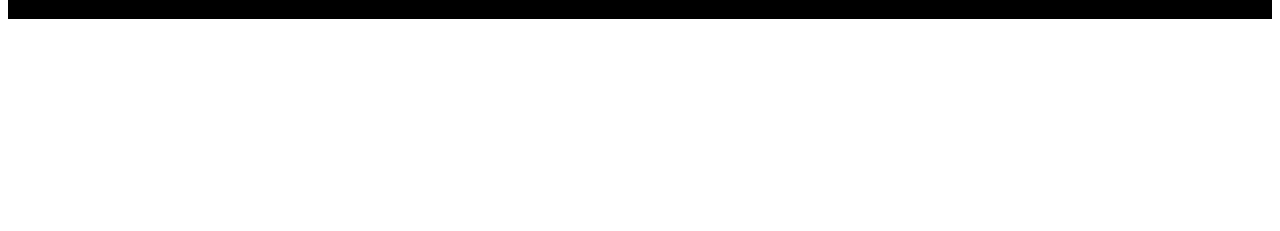
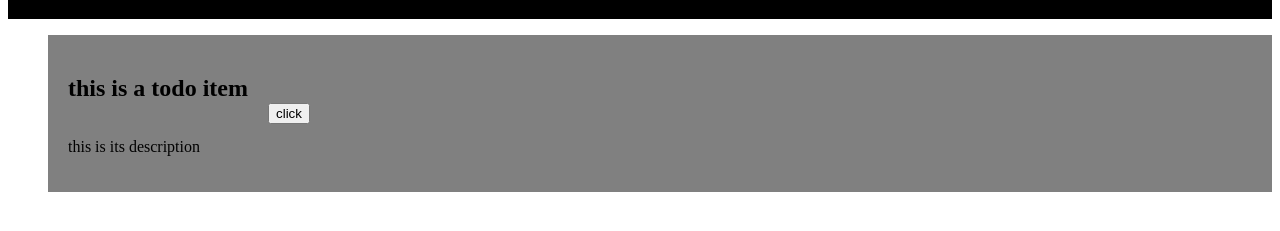
Before and after one commit to jackalot/O-To-Do-List, a website built with webpack: page dist/index.html in a window 1280 px wide. Shown: the part 69-300 px from the top of the page. Built offline with Linux system fonts and the light colour scheme.

Commit message:
added some styling to the to-do items

```diff
--- a/src/style.css
+++ b/src/style.css
@@ -9,3 +9,19 @@ header h1 {
     padding-left: 5px;
     padding-right: 5px;
 }
+.To-Do-Item {
+    background: gray;
+    display: flex;
+    flex-direction: row;
+}
+.To-Do-Item .Item-Text {
+    display: flex;
+    flex-direction: column;
+    margin: 20px;
+}
+.To-Do-Item .Item-Box {
+    display: flex;
+    flex-direction: column;
+    justify-content: center;
+    align-items: flex-end;
+}
```
Also changed, not shown: dist/index.html, dist/main.js.
